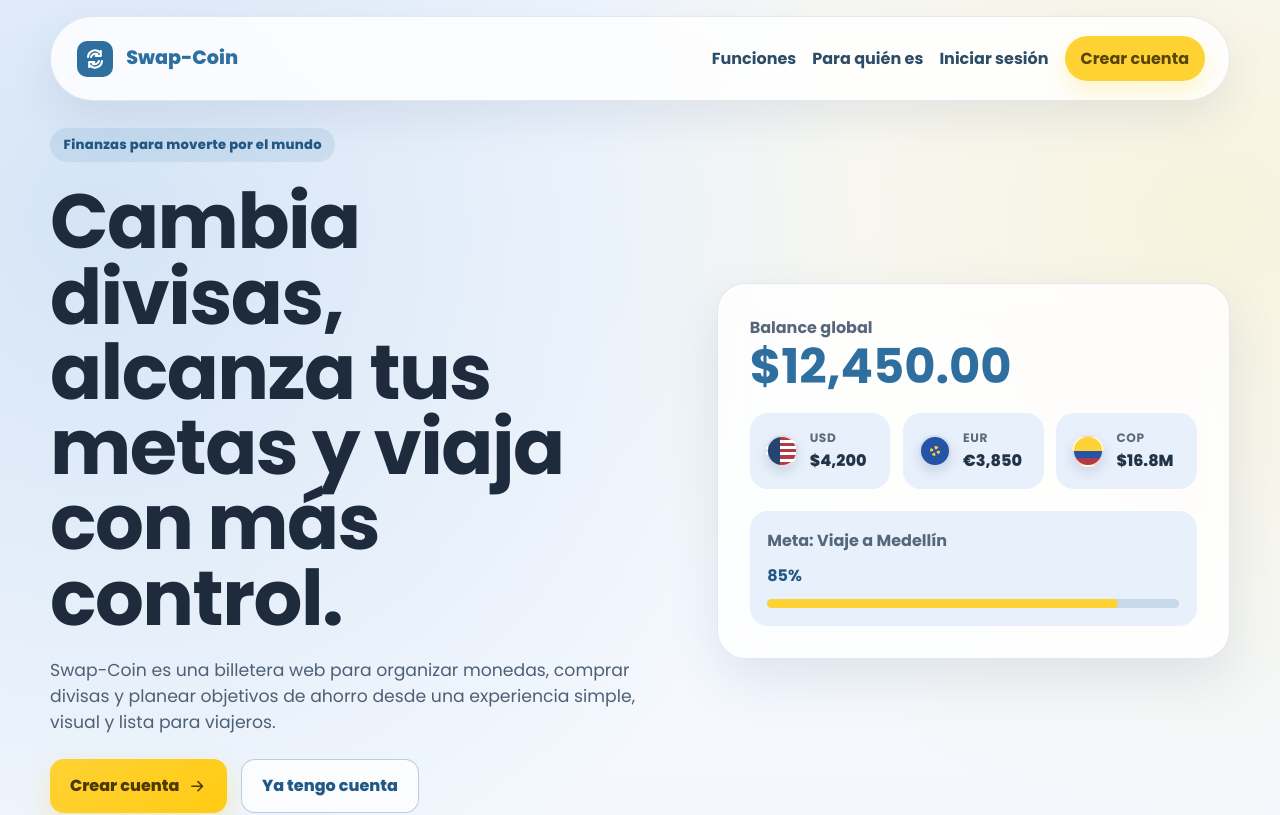
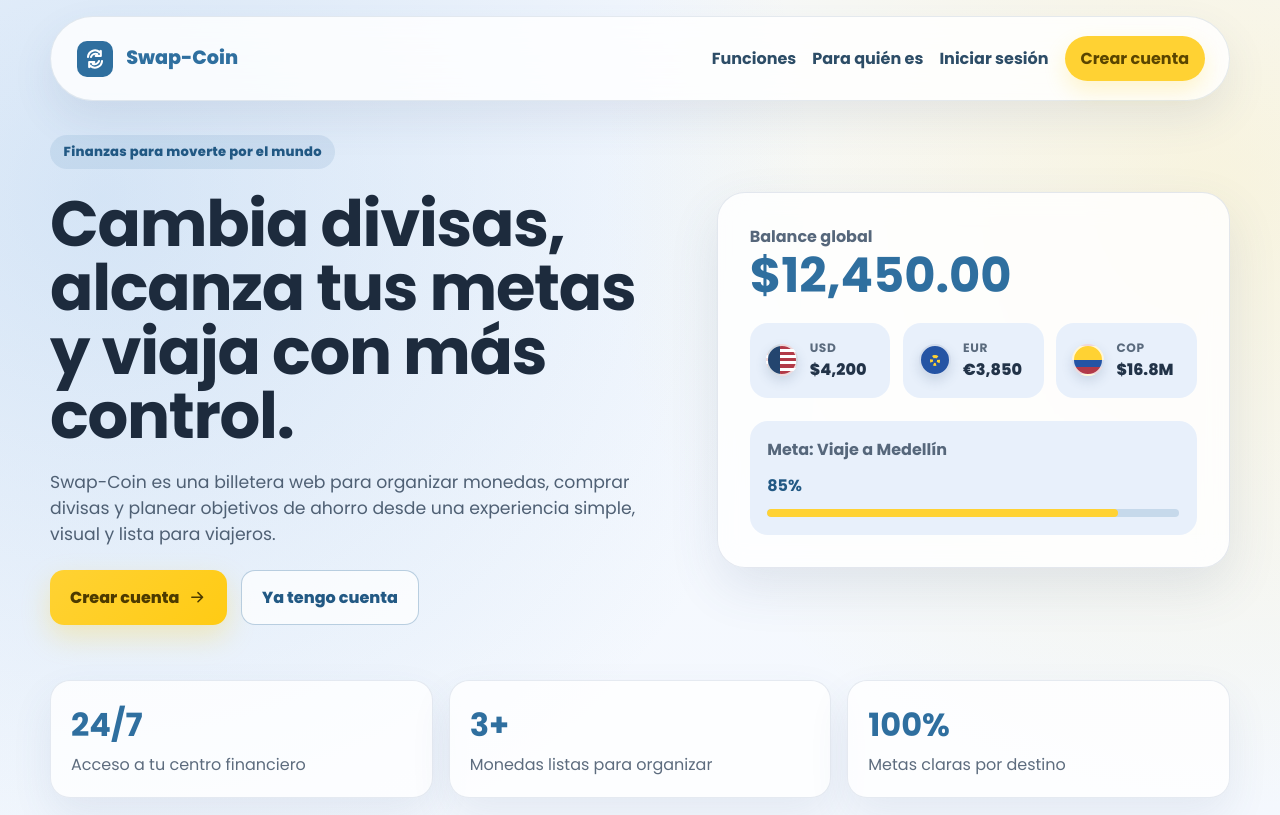
Before and after one commit to swapcoinn-droid/Swap-Coin-Frontend, a React (Vite) app: page / in a window 1280 px wide. Shown: the top 815 px of the page. Built offline with nearby package versions, Linux system fonts and the light colour scheme.

Commit message:
fix: font-size hero

```diff
--- a/src/pages/landing/landing-page.css
+++ b/src/pages/landing/landing-page.css
@@ -49,8 +49,8 @@
 
 .landing-hero h1 {
   max-width: 720px;
-  font-size: clamp(2.7rem, 6vw, 5.5rem);
-  line-height: 0.98;
+  font-size: clamp(4rem, 3vw, 5.5rem);
+  line-height: 1;
 }
 
 .landing-hero p {
```
